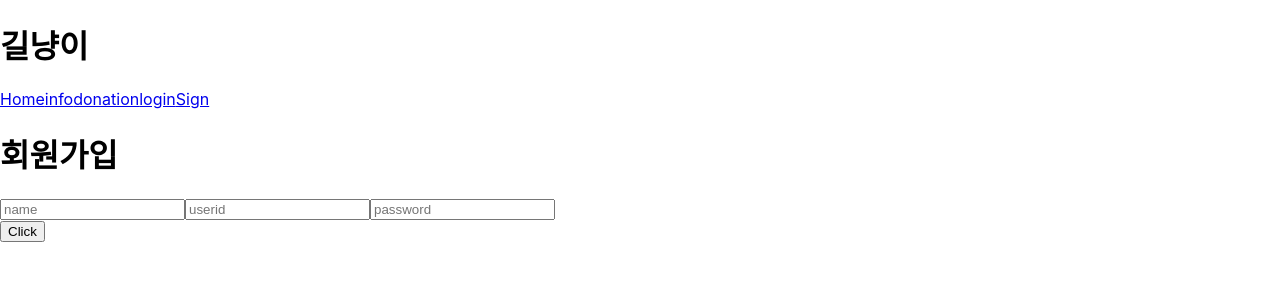
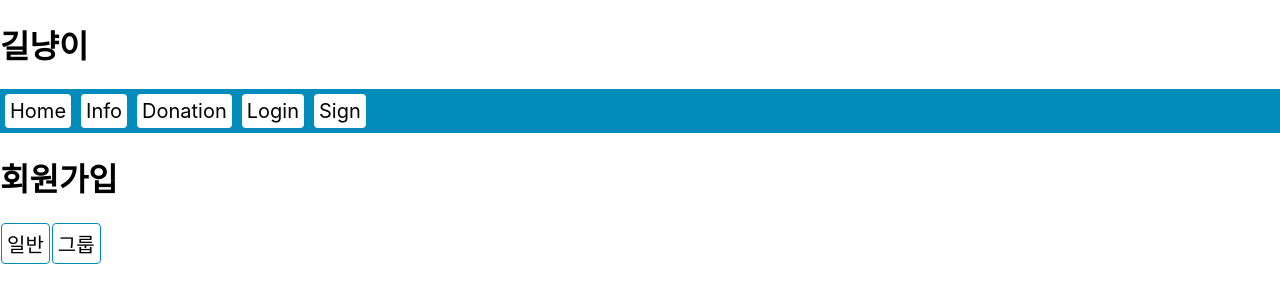
Before and after one commit to pillarorigin/SH_management, a React (Create React App) app in the folder client/cat/: page /sign in a window 1280 px wide. Shown: the top 302 px of the page. Built offline with nearby package versions, Linux system fonts and the light colour scheme.

Commit message:
✨ : 회원가입 나누기

```diff
--- /dev/null
+++ b/client/cat/src/Header.css
@@ -0,0 +1,22 @@
+.head-link{
+    margin: 5px;
+    background-color: #fff;
+    border-radius: 4px;
+    padding: 5px;
+    display: inline-block;
+    color: black;
+    text-decoration: none;
+    transition: background-color 0.4s;
+    font-size: 20px;
+    font-weight: 10px;
+}
+
+.head-link:hover{
+    color:black;
+    background-color: #008CBA;
+    text-decoration: none;
+}
+
+.head-div{
+    background-color: #008CBA;
+}
--- a/client/cat/src/Header.js
+++ b/client/cat/src/Header.js
@@ -1,16 +1,19 @@
-import React, { Component } from 'react'
-import {Link} from 'react-router-dom'
+import React, { Component } from 'react';
+import {Link} from 'react-router-dom';
+import './Header.css';
 
 export default class Header extends Component {
     render() {
         return (
             <div>
                 <h1>길냥이</h1>
-                <Link to='/'>Home</Link>
-                <Link to='/info'>info</Link>
-                <Link to='/donation'>donation</Link>
-                <Link to='/login'>login</Link>
-                <Link to='/sign'>Sign</Link>
+                <div className="head-div">
+                <Link className="head-link" to='/'>Home</Link>
+                <Link className="head-link" to='/info'>Info</Link>
+                <Link className="head-link" to='/donation'>Donation</Link>
+                <Link className="head-link" to='/login'>Login</Link>
+                <Link className="head-link" to='/sign'>Sign</Link>
+                </div>
             </div>
         )
     }
--- /dev/null
+++ b/client/cat/src/content/GroupSign.js
@@ -0,0 +1,71 @@
+import React, { Component } from 'react';
+import axios from 'axios';
+
+export default class GroupSign extends Component {
+    state={
+        name:'',
+        userid:'',
+        password:''
+
+    }
+
+    handleChange = (e) => {
+        this.setState({
+          [e.target.name]: e.target.value
+        })
+     }
+     handleClick = () =>{
+         alert("name : "+this.state.name+ " userid : "+this.state.userid+" password : "+this.state.password)
+         console.log("click",this.state)
+         axios.post('http://localhost:4000/users',{
+             name: this.state.name,
+             userId: this. state.userid,
+             password: this.state.password
+         })
+         .then ((response)=>{
+             console.log("요청함",response);
+             if(response.data.result === "fail"){
+                 return(
+                     alert("실패하였습니다")
+                 )
+             }
+         })
+         .catch((error)=>{
+             console.log(error);
+         })
+     }
+
+    render() {
+
+
+        return (
+            <div>
+                <h1>그룹 회원가입</h1>
+            <form >
+            <input placeholder="name"
+            value ={this.state.name}
+            onChange={this.handleChange}
+            name = 'name'
+            />
+            <input placeholder="userid"
+            value = {this.state.userid}
+            onChange={this.handleChange}
+            name = 'userid'
+            />
+            <input placeholder="password"
+            passwvalueord = {this.state.password}
+            onChange={this.handleChange}
+            name = 'password'
+            />
+
+            <div>{this.state.name}</div>
+            <div>{this.state.userid}</div>
+            <div>{this.state.password}</div>
+        </form>
+        <button onClick = {this.handleClick}>
+                Click
+            </button>
+            </div>
+        )
+    }
+}
--- a/client/cat/src/content/Login.js
+++ b/client/cat/src/content/Login.js
@@ -5,6 +5,10 @@ export default class Login extends Component {
         return (
             <div>
                 <h1>Login</h1>
+                <form>
+                    <input />
+                    <input />
+                </form>
             </div>
         )
     }
--- /dev/null
+++ b/client/cat/src/content/NormalSign.js
@@ -0,0 +1,74 @@
+import React, { Component } from 'react';
+import axios from 'axios';
+
+export default class NormalSign extends Component {
+    state={
+        name:'',
+        userid:'',
+        password:''
+
+    }
+
+    handleChange = (e) => {
+        this.setState({
+          [e.target.name]: e.target.value
+        })
+     }
+     handleClick = () =>{
+         alert("name"+this.state.name+ "userid"+this.state.userid+"password"+this.state.password)
+         console.log("click",this.state)
+         axios.post('http://localhost:4000/users',{
+             name: this.state.name,
+             userId: this. state.userid,
+             password: this.state.password
+         })
+         .then ((response)=>{
+             console.log("요청함",response);
+             if(response.data.result === "fail"){
+                 return(
+                     alert("실패하였습니다")
+                 )
+             }
+         })
+         .catch((error)=>{
+             console.log(error);
+         })
+     }
+
+    render() {
+
+
+        return (
+            <div>
+                <h1>일반 회원가입</h1>
+            <form >
+            <p>이름</p>
+            <input placeholder="name"
+            value ={this.state.name}
+            onChange={this.handleChange}
+            name = 'name'
+            />
+            <p>아이디</p>
+            <input placeholder="userid"
+            value = {this.state.userid}
+            onChange={this.handleChange}
+            name = 'userid'
+            />
+            <p>비밀번호</p>
+            <input placeholder="password"
+            passwvalueord = {this.state.password}
+            onChange={this.handleChange}
+            name = 'password'
+            />
+
+            <div>{this.state.name}</div>
+            <div>{this.state.userid}</div>
+            <div>{this.state.password}</div>
+        </form>
+        <button onClick = {this.handleClick}>
+                회원가입
+            </button>
+            </div>
+        )
+    }
+}
--- /dev/null
+++ b/client/cat/src/content/Sign.css
@@ -0,0 +1,15 @@
+#group,#normal{
+    background-color: #fff;
+    border: 1px solid #008CBA;
+    padding: 5px;
+    margin:1px;
+    border-radius: 4px;
+    font-size: 20px;
+    transition-duration: 0.4s;
+    cursor: pointer;
+}
+
+#group:hover, #normal:hover{
+    background-color: #009CBA;
+    color: white;
+}
--- a/client/cat/src/content/Sign.js
+++ b/client/cat/src/content/Sign.js
@@ -1,62 +1,59 @@
 import React, { Component } from 'react';
-import axios from 'axios';
+import NormalSign from './NormalSign';
+import GroupSign from './GroupSign';
+import './Sign.css';
 
 export default class Sign extends Component {
     state={
-        name:'',
-        userid:'',
-        password:''
+        isLoggedIn:''
     }
-    handleChange = (e) => {
-       this.setState({
-         [e.target.name]: e.target.value
-       })
+    NormalSign = ()=>{
+       if(this.normal.value =="normal"){
+        // console.log(this.normal.value)
+         this.setState({
+            isLoggedIn:'normal'
+         });
+       }
+
     }
-    handleClick = () =>{
-        alert("name"+this.state.name+ "userid"+this.state.userid+"password"+this.state.password)
-        console.log("click",this.state)
-        axios.post('http://localhost:4000/users',{
-            name: this.state.name,
-            userId : this. state.userid,
-            password : this.state.userid
-        })
-        .then ((response)=>{
-            console.log("요청함",response);
-        })
-        .catch((error)=>{
-            console.log(error);
-        })
+    GroupSign = () =>{
+        if(this.group.value =="group"){
+            // console.log(this.group.value)
+            this.setState({
+                isLoggedIn:'group'
+            });
+        }
+        // console.log(this.state)
     }
     render() {
+
+        const isLoggedIn = this.state.isLoggedIn;
+
+        let page = null;
+        if (isLoggedIn =="normal") {
+          page= <NormalSign  />
+          document.getElementById('normal').style.display = "none";
+          document.getElementById('group').innerText = "그룹 회원 가입";
+          document.getElementById('group').style.display = "inline-block";
+        }
+        if(isLoggedIn=="group") {
+          page=<GroupSign />
+          document.getElementById('normal').innerText = "일반 회원 가입";
+          document.getElementById('group').style.display = "none";
+          document.getElementById('normal').style.display = "inline-block";
+
+        }
         return (
-
             <div>
                 <h1>회원가입</h1>
-                <form >
-                    <input placeholder="name"
-                    value ={this.state.name}
-                    onChange={this.handleChange}
-                    name = 'name'
-                    />
-                    <input placeholder="userid"
-                    value = {this.state.userid}
-                    onChange={this.handleChange}
-                    name = 'userid'
-                    />
-                    <input placeholder="password"
-                    passwvalueord = {this.state.password}
-                    onChange={this.handleChange}
-                    name = 'password'
-                    />
+                <button id="normal" onClick={this.NormalSign} ref={ref=>this.normal=ref} value='normal'>일반</button>
+                <button id="group" onClick={this.GroupSign} ref={ref=>this.group=ref} value='group'>그룹</button>
 
-                    <div>{this.state.name}</div>
-                    <div>{this.state.userid}</div>
-                    <div>{this.state.password}</div>
-                </form>
-                <button onClick = {this.handleClick}>
-                        Click
-                    </button>
+                {page}
+
             </div>
         )
     }
 }
+
+// 10/24 현재  에러남 그거 고쳐야함
```
Also changed, not shown: 1 other file (tests, documents, lock files or other folders).
